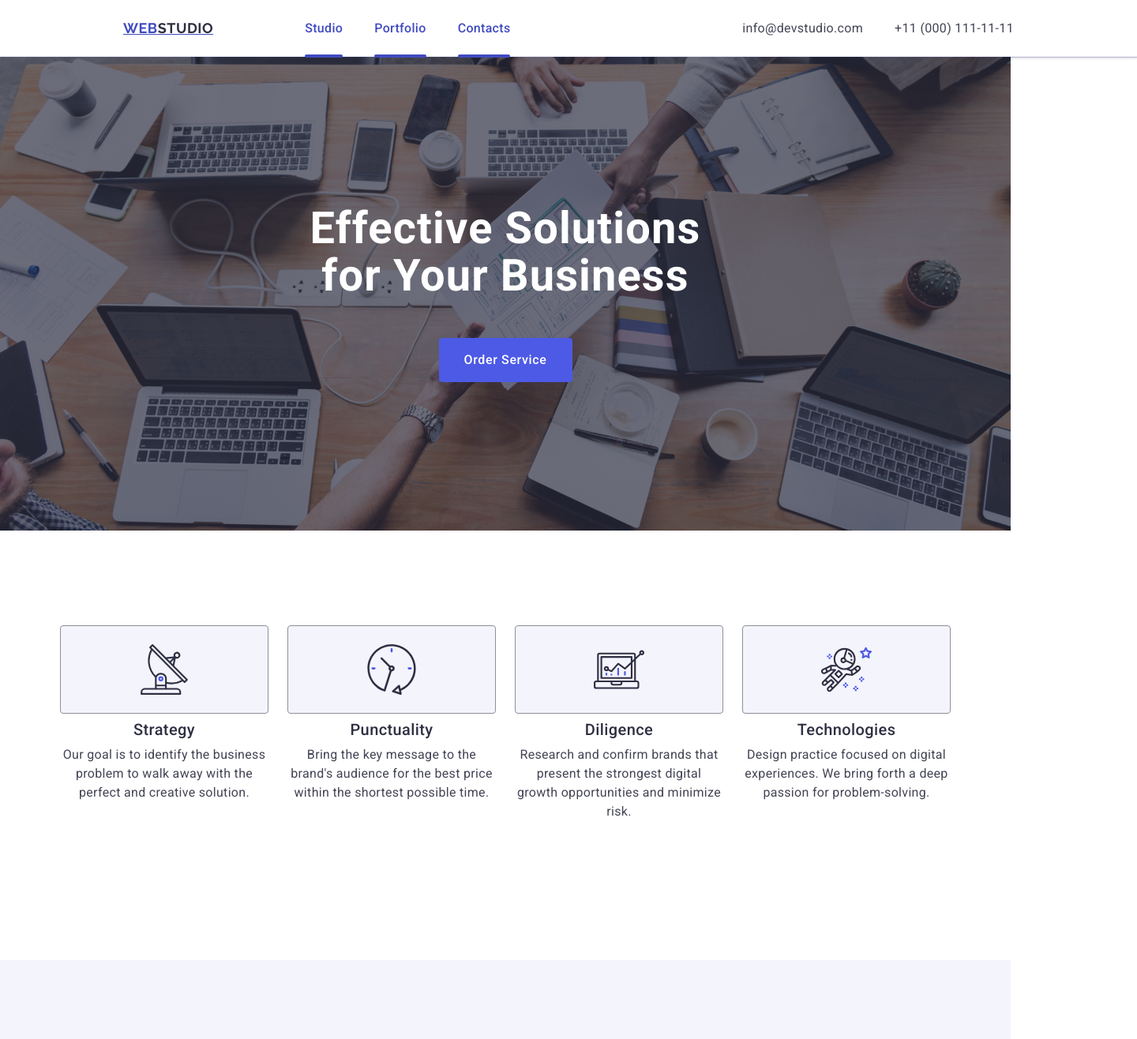
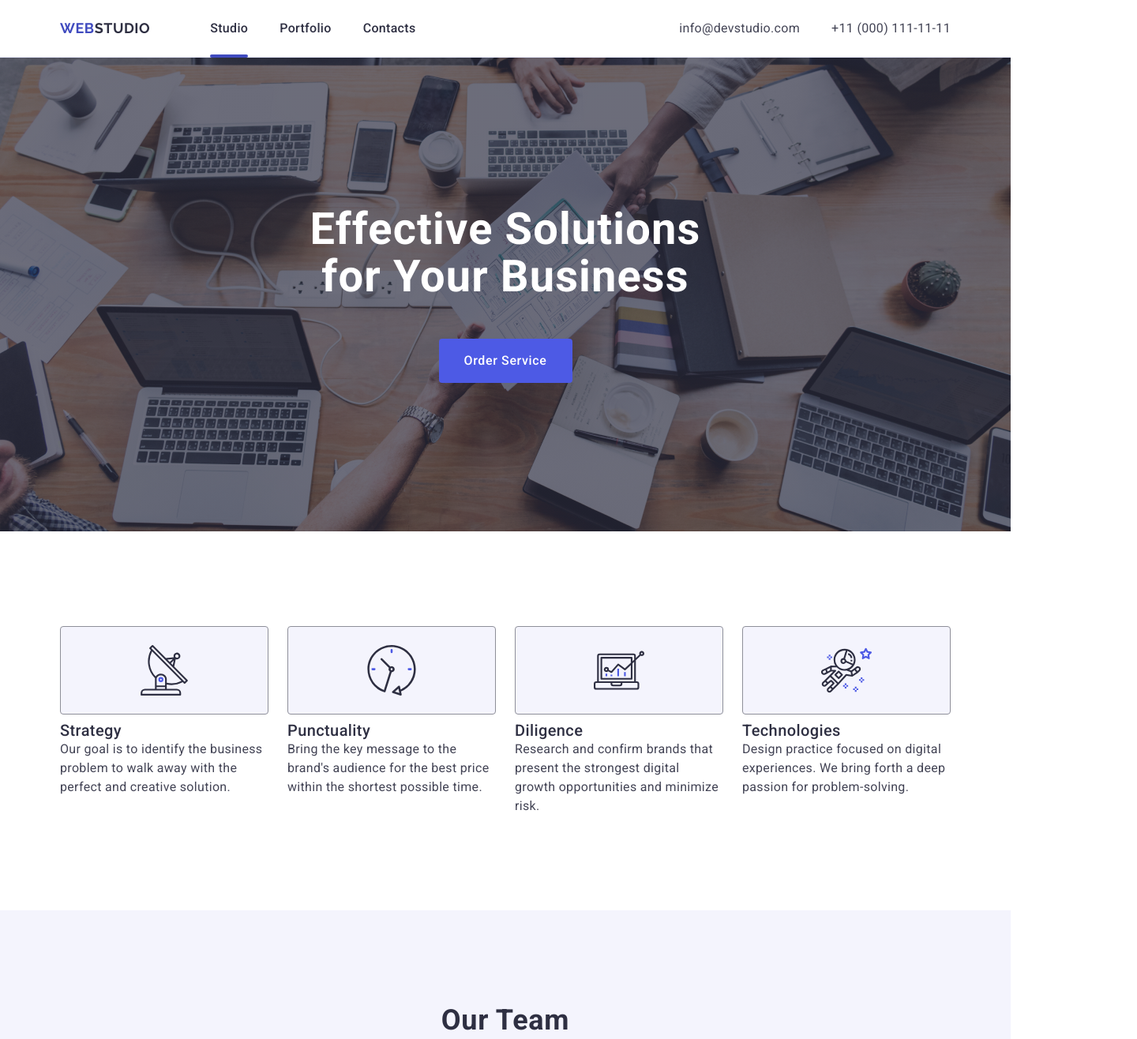
Before and after one commit to Anton-Fomin481/HomeWork4, a plain HTML site: page index.html in a window 1280 px wide. Shown: the top 1316 px of the page at 79% size, 1440 px wide, since content can reach past the window. Drawn offline with nearby package versions, Linux system fonts and the light colour scheme.

Commit message:
ccommit28

```diff
--- a/css/style.css
+++ b/css/style.css
@@ -10,8 +10,7 @@ p {
 /*/////////////HEADER/////////////*/
 .header {
   border-bottom: 1px solid #e7e9fc;
-  height: 72px;
-  width: 1440px;
+
   box-shadow: 0px 2px 1px rgba(46, 47, 66, 0.08),
     0px 1px 1px rgba(46, 47, 66, 0.16), 0px 1px 6px rgba(46, 47, 66, 0.08);
 }
@@ -41,6 +40,9 @@ p {
   align-items: center;
   margin-right: auto;
 }
+a {
+  text-decoration: none;
+}
 .main-logo {
   font-family: "Raleway", sans-serif;
   font-weight: 700;
@@ -50,7 +52,6 @@ p {
   text-transform: uppercase;
   color: #404bbf;
   margin-right: 76px;
-  position: relative;
 
   transition: color 250ms cubic-bezier(0.4, 0, 0.2, 1);
 }
@@ -60,7 +61,7 @@ p {
 .main-logo-part2 {
   color: #2e2f42;
 }
-.navigation::after {
+.current::after {
   content: "";
   width: 100%;
   position: absolute;
@@ -70,18 +71,20 @@ p {
   background-color: #404bbf;
   border-radius: 2px;
 }
-
+.current {
+  color: #404bbf;
+  position: relative;
+}
 .navigation {
   text-decoration: none;
   font-weight: 500;
   font-size: 16px;
   line-height: 1.5;
   letter-spacing: 0.02em;
-  color: #404bbf;
+  color: #2e2f42;
   padding: 24px 0;
   display: block;
   transition: color 250ms cubic-bezier(0.4, 0, 0.2, 1);
-  position: relative;
 }
 .navigation:hover {
   color: #404bbf;
@@ -89,12 +92,17 @@ p {
 .navigation:focus {
   color: #404bbf;
 }
+ul {
+  margin: 0;
+  padding: 0;
+}
 .spisok {
   list-style-type: none;
   display: flex;
   margin-right: 40px;
   gap: 40px;
-  margin: auto;
+  margin: 0;
+  padding: 0;
 }
 /*HEADER*/
 /*\\\\\\\\\\\\\\\\\\MAIN/////////////*/
@@ -148,7 +156,7 @@ p {
     url(../images/backround.jpg);
   max-width: 1440px;
   height: 600px;
-  top: 72px;
+  margin: 0 auto;
   background-repeat: no-repeat;
   background-position: center;
   background-size: cover;
@@ -170,20 +178,25 @@ p {
   line-height: 1.2;
   letter-spacing: 0.02em;
   color: #2e2f42;
-  text-align: center;
-  margin-bottom: 8px;
 }
 .strategy:hover {
   transform: translateY(0%);
+}
+.ruo-goal {
+  font-size: 16px;
+  line-height: 1.5;
+  letter-spacing: 0.02em;
+  color: #434455;
+
+  margin: auto;
 }
 .our-goal {
   font-size: 16px;
   line-height: 1.5;
   letter-spacing: 0.02em;
   color: #434455;
-  text-align: center;
+
   margin: auto;
-  margin-bottom: 48px;
 }
 .our-goal:hover {
   transform: translateY(0%);
@@ -231,7 +244,6 @@ p {
 }
 .kok {
   width: calc((100% - 72px) / 4);
-  margin-bottom: 8px;
 }
 .shawa {
   list-style-type: none;
@@ -242,6 +254,7 @@ p {
 }
 .list-three-div {
   padding: 32px 0;
+  text-align: center;
 }
 .secfour {
   padding-top: 120px;
@@ -364,10 +377,12 @@ p {
   background-color: #2e2f42;
   padding: 100px 0;
 }
+.foot-hook {
+  margin-right: 120px;
+}
 .foot-container {
+  align-items: baseline;
   display: flex;
-  align-items: baseline;
-  margin-right: 120px;
 }
 .foot-logo {
   display: inline-block;
@@ -398,15 +413,7 @@ p {
   letter-spacing: 0.02em;
   color: #ffffff;
 }
-h1,
-h2,
-h3,
-h4,
-h5,
-h6,
-p {
-  margin: 0;
-}
+
 .foot-list {
   list-style-type: none;
   display: flex;
--- a/index.html
+++ b/index.html
@@ -28,7 +28,7 @@
           >
           <ul class="spisok">
             <li>
-              <a href="./index.html" class="navigation">Studio</a>
+              <a href="./index.html" class="navigation current">Studio</a>
             </li>
             <li><a href="" class="navigation">Portfolio</a></li>
             <li><a href="" class="navigation">Contacts</a></li>
@@ -66,7 +66,7 @@
                 </svg>
               </div>
               <h3 class="strategy">Strategy</h3>
-              <p class="our-goal">
+              <p class="ruo-goal">
                 Our goal is to identify the business problem to walk away with
                 the perfect and creative solution.
               </p>
@@ -78,7 +78,7 @@
                 </svg>
               </div>
               <h3 class="strategy">Punctuality</h3>
-              <p class="our-goal">
+              <p class="ruo-goal">
                 Bring the key message to the brand's audience for the best price
                 within the shortest possible time.
               </p>
@@ -90,7 +90,7 @@
                 </svg>
               </div>
               <h3 class="strategy">Diligence</h3>
-              <p class="our-goal">
+              <p class="ruo-goal">
                 Research and confirm brands that present the strongest digital
                 growth opportunities and minimize risk.
               </p>
@@ -102,7 +102,7 @@
                 </svg>
               </div>
               <h3 class="strategy">Technologies</h3>
-              <p class="our-goal">
+              <p class="ruo-goal">
                 Design practice focused on digital experiences. We bring forth a
                 deep passion for problem-solving.
               </p>
@@ -413,7 +413,7 @@
     </main>
     <footer class="footer">
       <div class="container foot-container">
-        <div class="foot-container">
+        <div class="foot-hook">
           <a href="./index.html" target="_blank" class="foot-logo"
             >Web<span class="foot-span">Studio</span></a
           >
```
